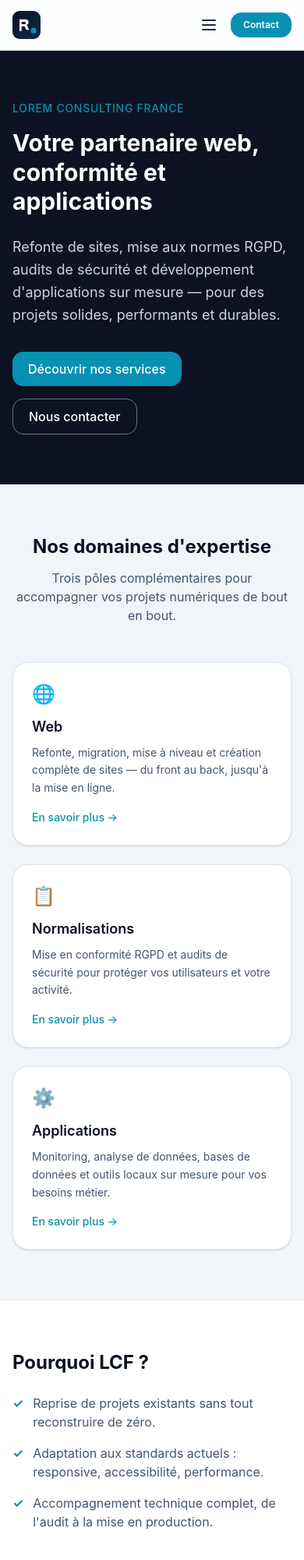
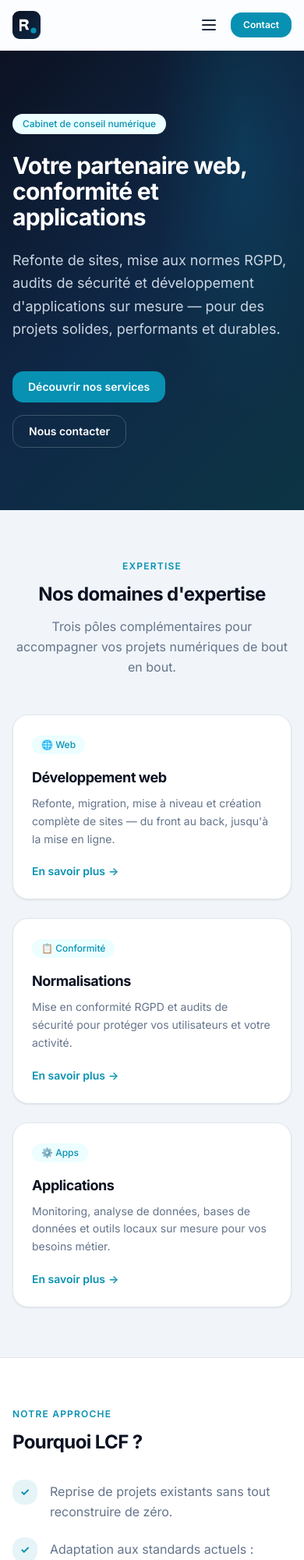
Before and after one commit to Zenarch911/LCF, a website built with Vite: page index.html in a window 390 px wide. Shown: the top 2000 px of the page at 78% size. Built offline with nearby package versions, Linux system fonts and the light colour scheme.

Commit message:
style: application du design system sur les 3 pages

```diff
--- a/index.html
+++ b/index.html
@@ -8,105 +8,105 @@
       content="Lorem Consulting France — refonte web, conformité RGPD, audits de sécurité et développement d'applications sur mesure."
     />
     <title>Accueil — Lorem Consulting France</title>
+    <link rel="preconnect" href="https://fonts.googleapis.com" />
+    <link rel="preconnect" href="https://fonts.gstatic.com" crossorigin />
+    <link href="https://fonts.googleapis.com/css2?family=Inter:wght@400;500;600;700&display=swap" rel="stylesheet" />
+    <link rel="icon" type="image/svg+xml" href="/favicon.svg" />
     <link rel="stylesheet" href="/src/css/style.css" />
   </head>
-  <body data-page="home" class="min-h-screen flex flex-col bg-lcf-light text-lcf-slate">
+  <body data-page="home" class="min-h-screen flex flex-col bg-lcf-light text-lcf-text">
     <div id="site-header"></div>
 
     <main>
-      <section class="bg-lcf-navy text-white">
-        <div class="max-w-6xl mx-auto px-4 sm:px-6 py-16 sm:py-24">
-          <p class="text-lcf-accent font-medium text-sm uppercase tracking-wider mb-4">
-            Lorem Consulting France
-          </p>
-          <h1 class="text-3xl sm:text-4xl lg:text-5xl font-bold leading-tight max-w-3xl">
+      <section class="hero-gradient hero-glow text-white">
+        <div class="relative max-w-6xl mx-auto px-4 sm:px-6 py-20 sm:py-28 lg:py-32">
+          <span class="badge mb-6 bg-white/10 text-cyan-300 border border-white/10">
+            Cabinet de conseil numérique
+          </span>
+          <h1 class="text-3xl sm:text-4xl lg:text-5xl xl:text-[3.25rem] font-bold leading-[1.1] tracking-tight max-w-3xl">
             Votre partenaire web, conformité et applications
           </h1>
-          <p class="mt-6 text-lg text-slate-300 max-w-2xl leading-relaxed">
+          <p class="mt-6 text-lg sm:text-xl text-slate-300 max-w-2xl leading-relaxed font-normal">
             Refonte de sites, mise aux normes RGPD, audits de sécurité et
             développement d'applications sur mesure — pour des projets solides,
             performants et durables.
           </p>
-          <div class="mt-8 flex flex-wrap gap-4">
-            <a
-              href="services.html"
-              class="inline-flex items-center px-5 py-2.5 rounded-lg bg-lcf-accent hover:bg-lcf-accent-hover text-white font-medium transition-colors"
-            >
+          <div class="mt-10 flex flex-wrap gap-4">
+            <a href="services.html" class="btn-primary">
               Découvrir nos services
             </a>
-            <a
-              href="infos.html"
-              class="inline-flex items-center px-5 py-2.5 rounded-lg border border-slate-500 hover:border-white text-white font-medium transition-colors"
-            >
+            <a href="infos.html" class="btn-ghost-light">
               Nous contacter
             </a>
           </div>
         </div>
       </section>
 
-      <section class="max-w-6xl mx-auto px-4 sm:px-6 py-16">
-        <div class="text-center max-w-2xl mx-auto mb-12">
-          <h2 class="text-2xl sm:text-3xl font-bold text-lcf-navy">Nos domaines d'expertise</h2>
-          <p class="mt-3 text-slate-600">
+      <section class="max-w-6xl mx-auto px-4 sm:px-6 py-16 lg:py-20">
+        <div class="text-center max-w-2xl mx-auto mb-12 lg:mb-16">
+          <p class="eyebrow mb-3">Expertise</p>
+          <h2 class="section-title">Nos domaines d'expertise</h2>
+          <p class="section-subtitle">
             Trois pôles complémentaires pour accompagner vos projets numériques de bout en bout.
           </p>
         </div>
 
         <div class="grid gap-6 md:grid-cols-3">
-          <article class="bg-white rounded-xl border border-slate-200 p-6 shadow-sm hover:shadow-md transition-shadow">
-            <div class="text-2xl mb-3" aria-hidden="true">🌐</div>
-            <h3 class="text-lg font-semibold text-lcf-navy">Web</h3>
-            <p class="mt-2 text-sm text-slate-600 leading-relaxed">
+          <article class="card-hover">
+            <span class="badge mb-4">🌐 Web</span>
+            <h3 class="text-lg font-bold text-lcf-navy tracking-tight">Développement web</h3>
+            <p class="mt-2 text-sm text-lcf-slate leading-relaxed">
               Refonte, migration, mise à niveau et création complète de sites —
               du front au back, jusqu'à la mise en ligne.
             </p>
-            <a href="services.html#web" class="inline-block mt-4 text-sm font-medium text-lcf-accent hover:text-lcf-accent-hover">
-              En savoir plus →
+            <a href="services.html#web" class="link-arrow mt-5">
+              En savoir plus
             </a>
           </article>
 
-          <article class="bg-white rounded-xl border border-slate-200 p-6 shadow-sm hover:shadow-md transition-shadow">
-            <div class="text-2xl mb-3" aria-hidden="true">📋</div>
-            <h3 class="text-lg font-semibold text-lcf-navy">Normalisations</h3>
-            <p class="mt-2 text-sm text-slate-600 leading-relaxed">
+          <article class="card-hover">
+            <span class="badge mb-4">📋 Conformité</span>
+            <h3 class="text-lg font-bold text-lcf-navy tracking-tight">Normalisations</h3>
+            <p class="mt-2 text-sm text-lcf-slate leading-relaxed">
               Mise en conformité RGPD et audits de sécurité pour protéger vos
               utilisateurs et votre activité.
             </p>
-            <a href="services.html#normalisations" class="inline-block mt-4 text-sm font-medium text-lcf-accent hover:text-lcf-accent-hover">
-              En savoir plus →
+            <a href="services.html#normalisations" class="link-arrow mt-5">
+              En savoir plus
             </a>
           </article>
 
-          <article class="bg-white rounded-xl border border-slate-200 p-6 shadow-sm hover:shadow-md transition-shadow">
-            <div class="text-2xl mb-3" aria-hidden="true">⚙️</div>
-            <h3 class="text-lg font-semibold text-lcf-navy">Applications</h3>
-            <p class="mt-2 text-sm text-slate-600 leading-relaxed">
+          <article class="card-hover">
+            <span class="badge mb-4">⚙️ Apps</span>
+            <h3 class="text-lg font-bold text-lcf-navy tracking-tight">Applications</h3>
+            <p class="mt-2 text-sm text-lcf-slate leading-relaxed">
               Monitoring, analyse de données, bases de données et outils locaux
               sur mesure pour vos besoins métier.
             </p>
-            <a href="services.html#applications" class="inline-block mt-4 text-sm font-medium text-lcf-accent hover:text-lcf-accent-hover">
-              En savoir plus →
+            <a href="services.html#applications" class="link-arrow mt-5">
+              En savoir plus
             </a>
           </article>
         </div>
       </section>
 
-      <section class="bg-white border-y border-slate-200">
-        <div class="max-w-6xl mx-auto px-4 sm:px-6 py-16">
+      <section class="bg-lcf-surface border-y border-lcf-border">
+        <div class="max-w-6xl mx-auto px-4 sm:px-6 py-16 lg:py-20">
           <div class="max-w-3xl">
-            <h2 class="text-2xl font-bold text-lcf-navy">Pourquoi LCF ?</h2>
-            <ul class="mt-6 space-y-4">
-              <li class="flex gap-3">
-                <span class="text-lcf-accent font-bold shrink-0">✓</span>
-                <span class="text-slate-600">Reprise de projets existants sans tout reconstruire de zéro.</span>
+            <p class="eyebrow mb-3">Notre approche</p>
+            <h2 class="section-title">Pourquoi LCF ?</h2>
+            <ul class="mt-8 space-y-5">
+              <li class="flex gap-4">
+                <span class="flex items-center justify-center w-8 h-8 rounded-lg bg-lcf-accent/10 text-lcf-accent font-bold text-sm shrink-0">✓</span>
+                <span class="text-lcf-slate leading-relaxed pt-0.5">Reprise de projets existants sans tout reconstruire de zéro.</span>
               </li>
-              <li class="flex gap-3">
-                <span class="text-lcf-accent font-bold shrink-0">✓</span>
-                <span class="text-slate-600">Adaptation aux standards actuels : responsive, accessibilité, performance.</span>
+              <li class="flex gap-4">
+                <span class="flex items-center justify-center w-8 h-8 rounded-lg bg-lcf-accent/10 text-lcf-accent font-bold text-sm shrink-0">✓</span>
+                <span class="text-lcf-slate leading-relaxed pt-0.5">Adaptation aux standards actuels : responsive, accessibilité, performance.</span>
               </li>
-              <li class="flex gap-3">
-                <span class="text-lcf-accent font-bold shrink-0">✓</span>
-                <span class="text-slate-600">Accompagnement technique complet, de l'audit à la mise en production.</span>
+              <li class="flex gap-4">
+                <span class="flex items-center justify-center w-8 h-8 rounded-lg bg-lcf-accent/10 text-lcf-accent font-bold text-sm shrink-0">✓</span>
+                <span class="text-lcf-slate leading-relaxed pt-0.5">Accompagnement technique complet, de l'audit à la mise en production.</span>
               </li>
             </ul>
           </div>
--- a/infos.html
+++ b/infos.html
@@ -8,16 +8,21 @@
       content="Informations et contact — Lorem Consulting France, cabinet de conseil web et applications."
     />
     <title>Infos — Lorem Consulting France</title>
+    <link rel="preconnect" href="https://fonts.googleapis.com" />
+    <link rel="preconnect" href="https://fonts.gstatic.com" crossorigin />
+    <link href="https://fonts.googleapis.com/css2?family=Inter:wght@400;500;600;700&display=swap" rel="stylesheet" />
+    <link rel="icon" type="image/svg+xml" href="/favicon.svg" />
     <link rel="stylesheet" href="/src/css/style.css" />
   </head>
-  <body data-page="infos" class="min-h-screen flex flex-col bg-lcf-light text-lcf-slate">
+  <body data-page="infos" class="min-h-screen flex flex-col bg-lcf-light text-lcf-text">
     <div id="site-header"></div>
 
     <main>
-      <section class="bg-white border-b border-slate-200">
+      <section class="bg-lcf-surface border-b border-lcf-border">
         <div class="max-w-6xl mx-auto px-4 sm:px-6 py-12 sm:py-16">
-          <h1 class="text-3xl sm:text-4xl font-bold text-lcf-navy">Informations</h1>
-          <p class="mt-4 text-lg text-slate-600 max-w-2xl">
+          <p class="eyebrow mb-3">À propos</p>
+          <h1 class="text-3xl sm:text-4xl font-bold text-lcf-navy tracking-tight">Informations</h1>
+          <p class="mt-4 text-lg text-lcf-slate max-w-2xl">
             Qui sommes-nous, comment nous joindre et comment nous travaillons.
           </p>
         </div>
@@ -39,7 +44,7 @@
             </p>
           </article>
 
-          <article class="bg-white rounded-xl border border-slate-200 p-6">
+          <article class="card">
             <h2 class="text-xl font-bold text-lcf-navy">Contact</h2>
             <dl class="mt-4 space-y-3 text-sm">
               <div>
@@ -62,25 +67,25 @@
         </div>
       </section>
 
-      <section class="bg-white border-y border-slate-200">
+      <section class="bg-lcf-surface border-y border-lcf-border">
         <div class="max-w-6xl mx-auto px-4 sm:px-6 py-12">
           <h2 class="text-xl font-bold text-lcf-navy">Notre façon de travailler</h2>
           <ol class="mt-6 grid gap-6 sm:grid-cols-3">
-            <li class="rounded-xl border border-slate-200 p-5">
+            <li class="card">
               <span class="text-lcf-accent font-bold text-lg">1.</span>
               <h3 class="mt-2 font-semibold text-lcf-navy">Échange &amp; cadrage</h3>
               <p class="mt-2 text-sm text-slate-600">
                 Comprendre vos besoins, votre existant et vos contraintes techniques ou réglementaires.
               </p>
             </li>
-            <li class="rounded-xl border border-slate-200 p-5">
+            <li class="card">
               <span class="text-lcf-accent font-bold text-lg">2.</span>
               <h3 class="mt-2 font-semibold text-lcf-navy">Proposition &amp; plan d'action</h3>
               <p class="mt-2 text-sm text-slate-600">
                 Définir un périmètre clair, des livrables et un calendrier réaliste.
               </p>
             </li>
-            <li class="rounded-xl border border-slate-200 p-5">
+            <li class="card">
               <span class="text-lcf-accent font-bold text-lg">3.</span>
               <h3 class="mt-2 font-semibold text-lcf-navy">Réalisation &amp; suivi</h3>
               <p class="mt-2 text-sm text-slate-600">
--- a/services.html
+++ b/services.html
@@ -8,16 +8,21 @@
       content="Services LCF : refonte web, conformité RGPD, audits de sécurité, monitoring, bases de données et applications sur mesure."
     />
     <title>Services — Lorem Consulting France</title>
+    <link rel="preconnect" href="https://fonts.googleapis.com" />
+    <link rel="preconnect" href="https://fonts.gstatic.com" crossorigin />
+    <link href="https://fonts.googleapis.com/css2?family=Inter:wght@400;500;600;700&display=swap" rel="stylesheet" />
+    <link rel="icon" type="image/svg+xml" href="/favicon.svg" />
     <link rel="stylesheet" href="/src/css/style.css" />
   </head>
-  <body data-page="services" class="min-h-screen flex flex-col bg-lcf-light text-lcf-slate">
+  <body data-page="services" class="min-h-screen flex flex-col bg-lcf-light text-lcf-text">
     <div id="site-header"></div>
 
     <main>
-      <section class="bg-white border-b border-slate-200">
+      <section class="bg-lcf-surface border-b border-lcf-border">
         <div class="max-w-6xl mx-auto px-4 sm:px-6 py-12 sm:py-16">
-          <h1 class="text-3xl sm:text-4xl font-bold text-lcf-navy">Nos missions</h1>
-          <p class="mt-4 text-lg text-slate-600 max-w-2xl">
+          <p class="eyebrow mb-3">Prestations</p>
+          <h1 class="text-3xl sm:text-4xl font-bold text-lcf-navy tracking-tight">Nos missions</h1>
+          <p class="mt-4 text-lg text-lcf-slate max-w-2xl">
             Un catalogue de prestations couvrant le web, la conformité réglementaire
             et le développement d'applications.
           </p>
@@ -31,7 +36,7 @@
         </div>
 
         <div class="grid gap-6 sm:grid-cols-2">
-          <article class="bg-white rounded-xl border border-slate-200 p-6">
+          <article class="card-hover">
             <h3 class="font-semibold text-lcf-navy">Refonte de sites existants</h3>
             <p class="mt-2 text-sm text-slate-600 leading-relaxed">
               Reprise de sites déjà en place (HTML, JS, TS, PHP, WordPress) pour en
@@ -40,7 +45,7 @@
             </p>
           </article>
 
-          <article class="bg-white rounded-xl border border-slate-200 p-6">
+          <article class="card-hover">
             <h3 class="font-semibold text-lcf-navy">Mise à jour / mise à niveau de sites existants</h3>
             <p class="mt-2 text-sm text-slate-600 leading-relaxed">
               Actualisation technique d'un site : mise à jour des dépendances, du CMS,
@@ -49,7 +54,7 @@
             </p>
           </article>
 
-          <article class="bg-white rounded-xl border border-slate-200 p-6">
+          <article class="card-hover">
             <h3 class="font-semibold text-lcf-navy">Migration de sites</h3>
             <p class="mt-2 text-sm text-slate-600 leading-relaxed">
               Changement d'hébergeur, de technologie ou de plateforme (ex : passage
@@ -58,7 +63,7 @@
             </p>
           </article>
 
-          <article class="bg-white rounded-xl border border-slate-200 p-6">
+          <article class="card-hover">
             <h3 class="font-semibold text-lcf-navy">Création complète de sites</h3>
             <p class="mt-2 text-sm text-slate-600 leading-relaxed">
               Conception et développement d'un site de A à Z : arborescence, design,
@@ -68,7 +73,7 @@
         </div>
       </section>
 
-      <section id="normalisations" class="bg-white border-y border-slate-200 scroll-mt-20">
+      <section id="normalisations" class="bg-lcf-surface border-y border-lcf-border scroll-mt-20">
         <div class="max-w-6xl mx-auto px-4 sm:px-6 py-12">
           <div class="flex items-center gap-3 mb-8">
             <span class="text-2xl" aria-hidden="true">📋</span>
@@ -76,7 +81,7 @@
           </div>
 
           <div class="grid gap-6 sm:grid-cols-2">
-            <article class="rounded-xl border border-slate-200 p-6">
+            <article class="card">
               <h3 class="font-semibold text-lcf-navy">Mise aux normes RGPD</h3>
               <p class="mt-2 text-sm text-slate-600 leading-relaxed">
                 Audit et mise en conformité d'un site ou d'une application avec le
@@ -86,7 +91,7 @@
               </p>
             </article>
 
-            <article class="rounded-xl border border-slate-200 p-6">
+            <article class="card">
               <h3 class="font-semibold text-lcf-navy">Audits de sécurité</h3>
               <p class="mt-2 text-sm text-slate-600 leading-relaxed">
                 Analyse des vulnérabilités d'un site ou d'une application (failles XSS,
@@ -105,7 +110,7 @@
         </div>
 
         <div class="grid gap-6 sm:grid-cols-2">
-          <article class="bg-white rounded-xl border border-slate-200 p-6">
+          <article class="card-hover">
             <h3 class="font-semibold text-lcf-navy">Mise en place de monitoring</h3>
             <p class="mt-2 text-sm text-slate-600 leading-relaxed">
               Installation d'outils de surveillance pour suivre la disponibilité, les
@@ -114,7 +119,7 @@
             </p>
           </article>
 
-          <article class="bg-white rounded-xl border border-slate-200 p-6">
+          <article class="card-hover">
             <h3 class="font-semibold text-lcf-navy">Mise en place de l'analyse de données</h3>
             <p class="mt-2 text-sm text-slate-600 leading-relaxed">
               Intégration d'outils ou de scripts permettant de collecter et d'analyser
@@ -122,7 +127,7 @@
             </p>
           </article>
 
-          <article class="bg-white rounded-xl border border-slate-200 p-6">
+          <article class="card-hover">
             <h3 class="font-semibold text-lcf-navy">Mise en place de l'exportation des données</h3>
             <p class="mt-2 text-sm text-slate-600 leading-relaxed">
               Développement de fonctionnalités permettant d'extraire les données d'une
@@ -130,7 +135,7 @@
             </p>
           </article>
 
-          <article class="bg-white rounded-xl border border-slate-200 p-6">
+          <article class="card-hover">
             <h3 class="font-semibold text-lcf-navy">Création de bases de données (SQL / NoSQL)</h3>
             <p class="mt-2 text-sm text-slate-600 leading-relaxed">
               Conception et mise en place de bases de données relationnelles (MySQL,
```
